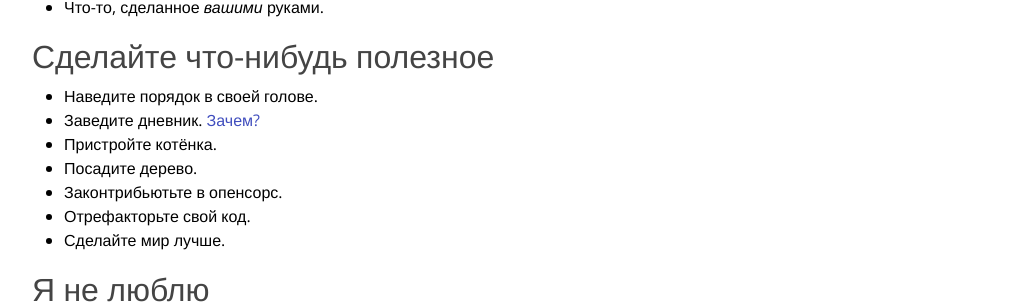
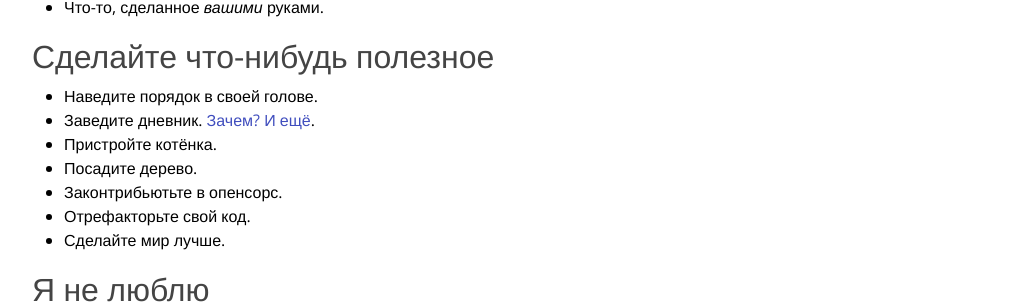
Before and after one commit to anton-rudeshko/anton-rudeshko.github.io, a Jekyll site: the page built from wishlist/index.md, in a window 1280 px wide. Shown: the part 1754-2059 px from the top of the page, without its empty margins (128-1151 px from the left). Built offline with Jekyll 4.4.1, drawn with Linux system fonts in a browser that asks for light colours; Markdown is read by kramdown in place of the engine named in the settings; comment, search, counter and statistics services are not loaded.

Commit message:
wishlist: one more link to diary reasoning

```diff
--- a/wishlist/index.md
+++ b/wishlist/index.md
@@ -102,13 +102,16 @@ Russian version only.
 ## Сделайте что-нибудь полезное
 
   * Наведите порядок в своей голове.
-  * Заведите дневник. [Зачем?](http://lifehacker.ru/2012/10/20/6-prichin-zavesti-lichnyjj-dnevnik/)
+  * Заведите дневник. [Зачем?][diary-reason] [И ещё][why-diary].
   * Пристройте котёнка.
   * Посадите дерево.
   * Законтрибьютьте в опенсорс.
   * Отрефакторьте свой код.
   * Сделайте мир лучше.
 
+[diary-reason]: http://lifehacker.ru/2012/10/20/6-prichin-zavesti-lichnyjj-dnevnik/
+[why-diary]: https://medium.com/life-learning/why-keeping-a-daily-journal-could-change-your-life-cc114311afd
+
 ## Я не люблю
 
   * Подарочные сертификаты на "впечатления".
```
